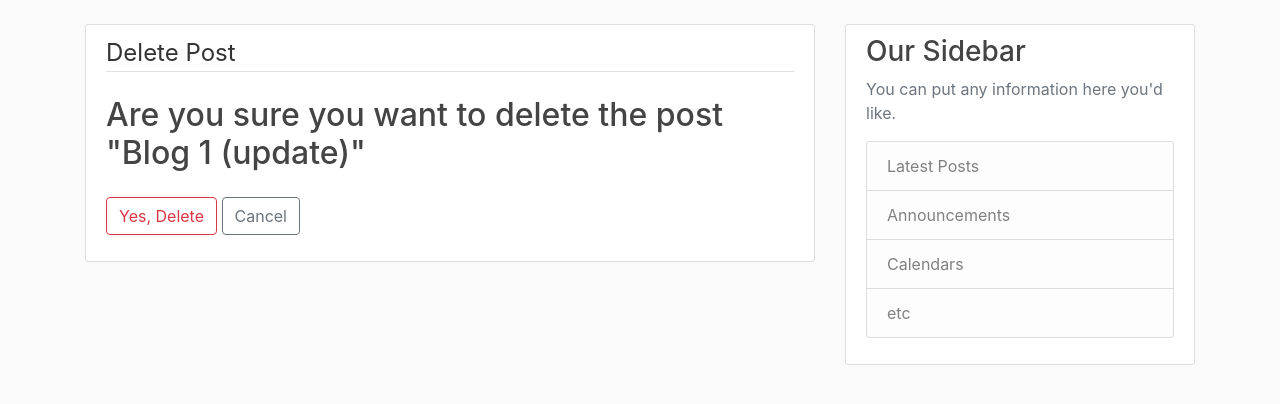
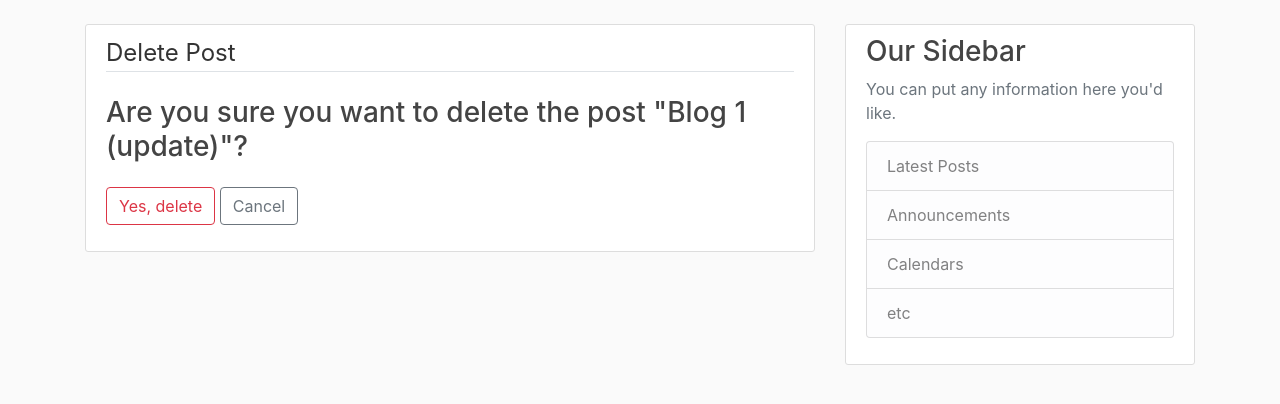
Before and after one commit to eddy-guo/django-blog, a Django app: page /post/1/delete/ in a window 1280 px wide. Shown: the part 56-460 px from the top of the page. Run offline with Django 3.2, Linux system fonts and the light colour scheme; a user stored in the database is signed in; data comes from the database, SQL or seed files in the repository; both versions use the stored data as it was after the commit; some libraries are stand-ins or nearby versions.

Commit message:
edit wording

```diff
--- a/blog/templates/blog/post_confirm_delete.html
+++ b/blog/templates/blog/post_confirm_delete.html
@@ -5,10 +5,10 @@
             {% csrf_token %}
             <fieldset class="form-group">
                 <legend class="border-bottom mb-4">Delete Post</legend>
-                <h2>Are you sure you want to delete the post "{{ object.title }}"</h2>
+                <h3>Are you sure you want to delete the post "{{ object.title }}"?</h3>
             </fieldset>
             <div class="form-group">
-                <button class="btn btn-outline-danger" type="submit">Yes, Delete</button>
+                <button class="btn btn-outline-danger" type="submit">Yes, delete</button>
                 <a class="btn btn-outline-secondary" href="{% url 'post-detail' object.id %}">Cancel</a>
             </div>
         </form>
--- a/users/templates/users/login.html
+++ b/users/templates/users/login.html
@@ -14,7 +14,7 @@
         </form>
         <div class="border-top pt-3">
             <small class="text-muted">
-                Need An Account? <a class="ml-2" href="{% url 'register' %}">Sign Up Now</a>
+                Need an account? <a class="ml-2" href="{% url 'register' %}">Sign Up Now!</a>
             </small>
         </div>
     </div>
--- a/users/templates/users/logout.html
+++ b/users/templates/users/logout.html
@@ -1,6 +1,6 @@
 {% extends "blog/base.html" %}
 {% block content %}
-    <h2>You have been logged out</h2>
+    <h2>You have been logged out.</h2>
     <div class="border-top pt-3">
         <small class="text-muted">
             <a href="{% url 'login' %}">Log In Again</a>
--- a/users/templates/users/register.html
+++ b/users/templates/users/register.html
@@ -5,7 +5,7 @@
         <form method="POST">
             {% csrf_token %}
             <fieldset class="form-group">
-                <legend class="border-bottom mb-4">Join Today</legend>
+                <legend class="border-bottom mb-4">Join Us Today!</legend>
                 {{ form|crispy }}
             </fieldset>
             <div class="form-group">
--- a/users/views.py
+++ b/users/views.py
@@ -10,7 +10,7 @@ def register(request):
         if form.is_valid():
             form.save()
             username = form.cleaned_data.get('username')
-            messages.success(request, f'Your account has been created! You are now able to log in')
+            messages.success(request, f'Congratulations {username}, your account has been created! You can now log in.')
             return redirect('login')
     else:
         form = UserRegisterForm()
```
Also changed, not shown: db.sqlite3.
